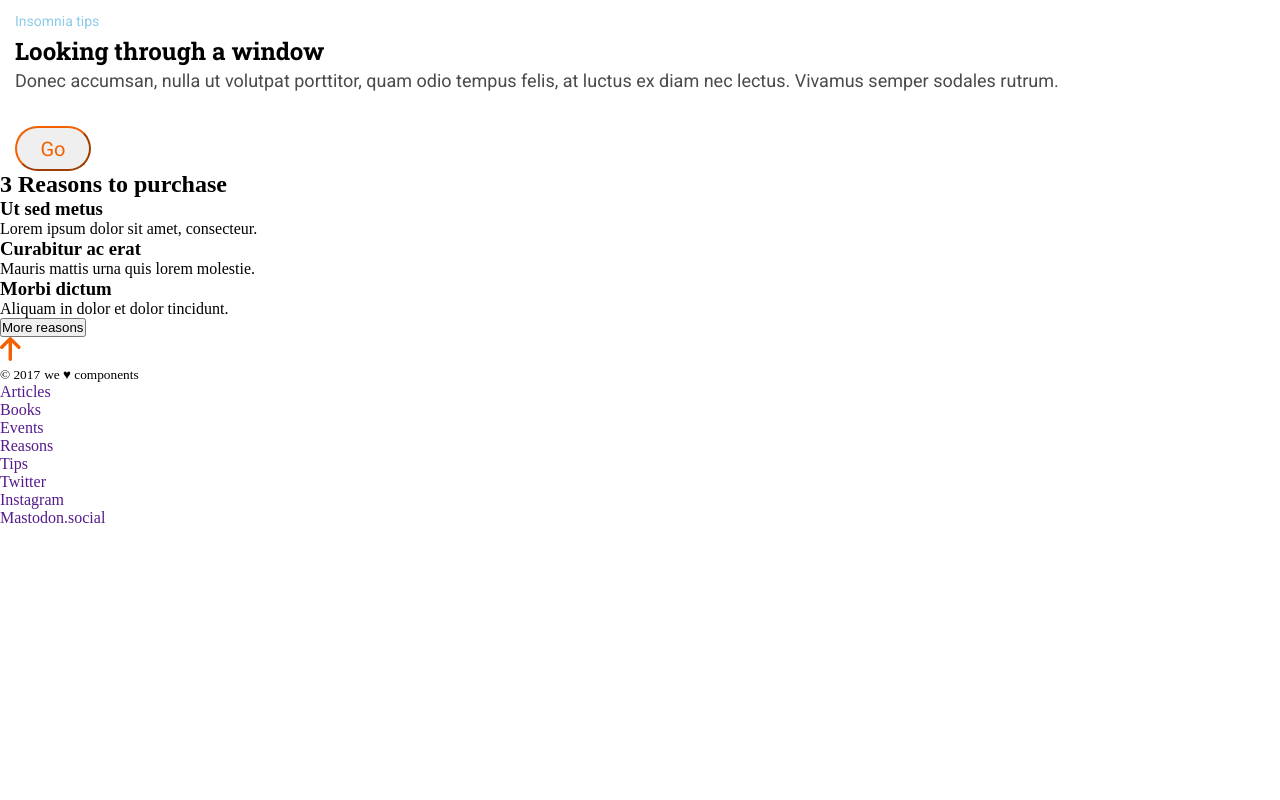
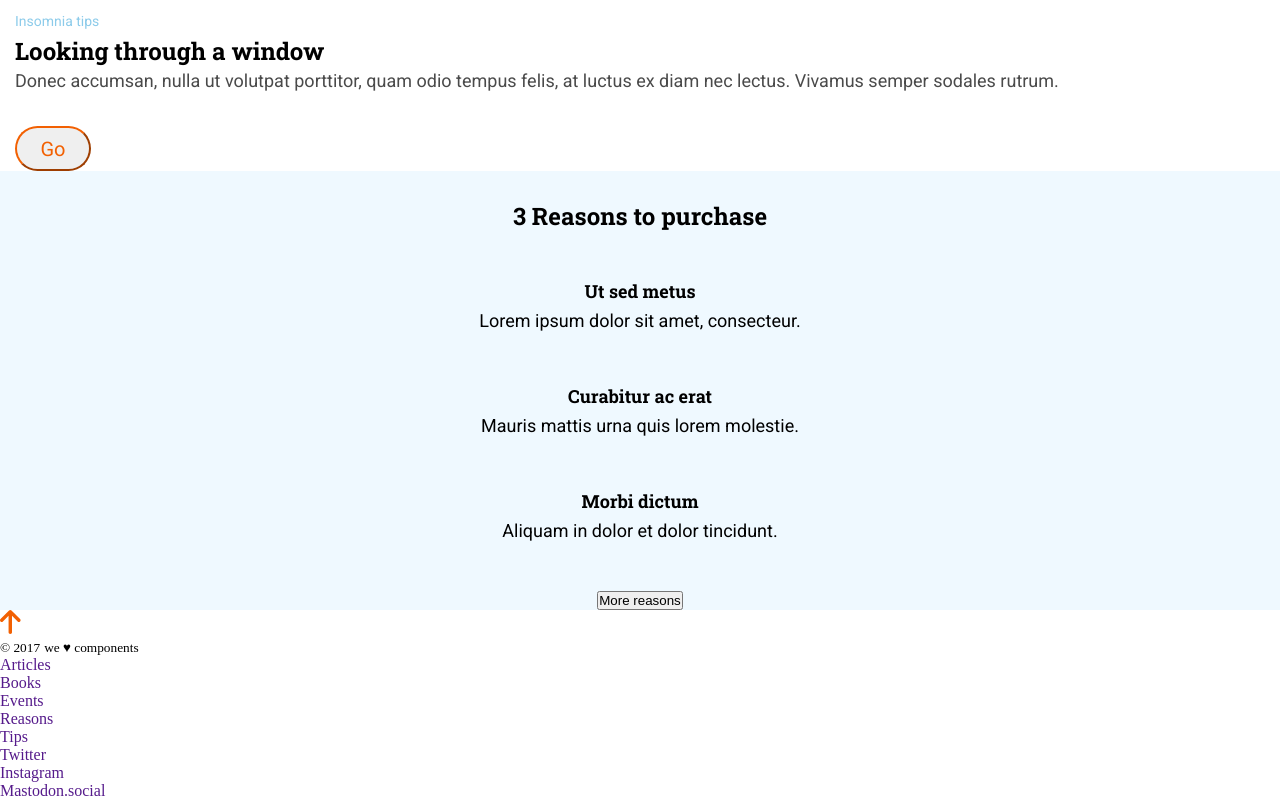
Before and after one commit to chicano85/anonimous-proxy, a website: page src/html/index.html in a window 1280 px wide. Shown: the part 824-1624 px from the top of the page. Before the commit the page ends 1351 px from the top, so only its background shows below. Drawn offline with nearby package versions, Linux system fonts and the light colour scheme; files that its build step writes are made by us from their sources; files whose address does not match are found by name.

Commit message:
add scss section 3

```diff
--- a/src/html/partials/main.html
+++ b/src/html/partials/main.html
@@ -17,22 +17,22 @@
       Donec accumsan, nulla ut volutpat porttitor, quam odio tempus felis, at
       luctus ex diam nec lectus. Vivamus semper sodales rutrum.
     </p>
-    <button class="tips_button">Go</button>
+    <button class="tips__button">Go</button>
   </section>
   <section class="reasons">
-    <h2>3 Reasons to purchase</h2>
-    <div>
-      <article class="reasons--article">
-        <h3>Ut sed metus</h3>
-        <p>Lorem ipsum dolor sit amet, consecteur.</p>
+    <h2 class="reasons__title">3 Reasons to purchase</h2>
+    <div class="reasons_div">
+      <article>
+        <h3 class="reasons--h3">Ut sed metus</h3>
+        <p class="reasons--text">Lorem ipsum dolor sit amet, consecteur.</p>
       </article>
-      <article class="reasons--article">
-        <h3>Curabitur ac erat</h3>
-        <p>Mauris mattis urna quis lorem molestie.</p>
+      <article>
+        <h3 class="reasons--h3">Curabitur ac erat</h3>
+        <p class="reasons--text">Mauris mattis urna quis lorem molestie.</p>
       </article>
-      <article class="reasons--article">
-        <h3>Morbi dictum</h3>
-        <p>Aliquam in dolor et dolor tincidunt.</p>
+      <article>
+        <h3 class="reasons--h3">Morbi dictum</h3>
+        <p class="reasons--text">Aliquam in dolor et dolor tincidunt.</p>
       </article>
     </div>
     <button>More reasons</button>
--- a/src/scss/layout/_main.scss
+++ b/src/scss/layout/_main.scss
@@ -62,7 +62,7 @@
   color: #4a4a4a;
 }
 
-.tips_button {
+.tips__button {
   color: #f26002;
   border-color: #f26002;
   font-family: "Roboto";
@@ -72,3 +72,32 @@
   border-radius: 22.5px;
   margin-top: 30px;
 }
+
+/*section 3 */
+
+.reasons {
+  background-color: #eff9ff;
+  display: flex;
+  flex-direction: column;
+  align-items: center;
+  text-align: center;
+}
+
+.reasons__title {
+  font-family: "Roboto Slab";
+  font-size: 24px;
+  line-height: 30px;
+  margin: 30px 0 45px 0;
+}
+
+.reasons--h3 {
+  font-family: "Roboto Slab";
+  font-size: 18px;
+  line-height: 30px;
+}
+.reasons--text {
+  font-family: "Roboto";
+  font-size: 18px;
+  line-height: 30px;
+  margin: 0 70px 45px 70px;
+}
```
